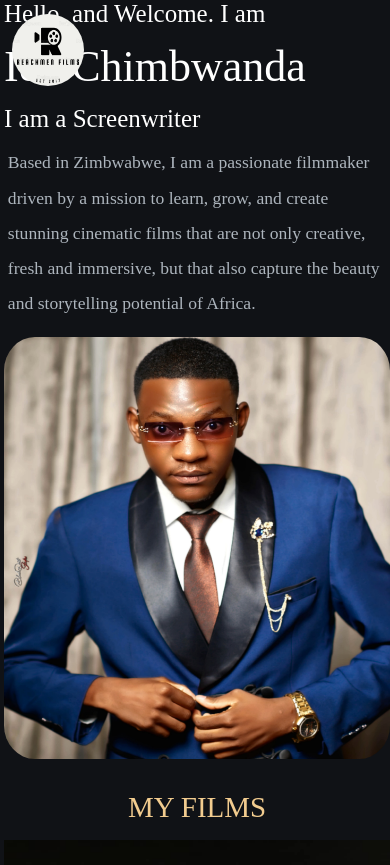
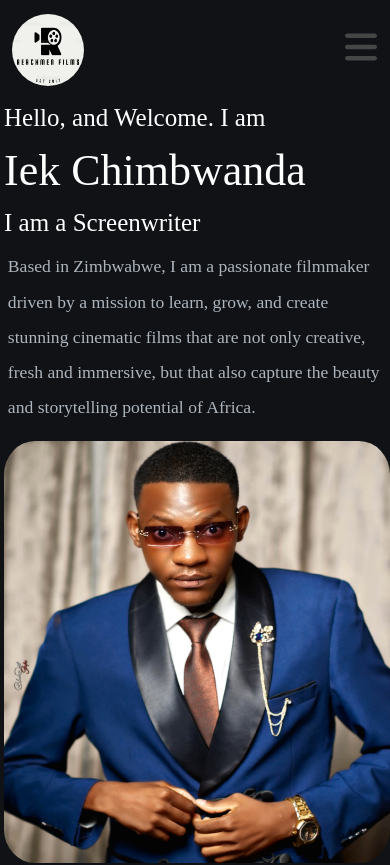
Before and after one commit to Civil-t/Iek, a plain HTML site: page index.html in a window 390 px wide. Shown: the top 865 px of the page. Drawn offline with Linux system fonts and the light colour scheme; files whose address does not match are found by name.

Commit message:
added hamburger menu

```diff
--- a/index.html
+++ b/index.html
@@ -9,7 +9,12 @@
     <!-- Navbar Section -->
     <div class="navbar">
       <img src="./images/logo.png" alt="logo" class="logo" />
-      <ul class="nav-menu">
+
+      <!-- Hamburger menu icon -->
+      <div class="hamburger" id="hamburger">
+        <img src="./icons/bars-solid.svg" alt="" />
+      </div>
+      <ul class="nav-menu" class="mobile-menu">
         <li data-target="hero">HOME</li>
         <li data-target="portfolio">FILMS</li>
         <li data-target="filmography">ABOUT</li>
--- a/script.js
+++ b/script.js
@@ -1,3 +1,10 @@
+const hamburger = document.getElementById("hamburger");
+const mobileMenu = document.getElementById("mobileMenu");
+
+hamburger.addEventListener("click", () => {
+  mobileMenu.classList.toggle("active");
+});
+
 // Navabr Scrolling logic
 
 document.addEventListener("DOMContentLoaded", function () {
--- a/style.css
+++ b/style.css
@@ -724,6 +724,33 @@ a {
   .form {
     width: 94%;
   }
+
+  .hamburger {
+    display: flex;
+    position: absolute;
+    right: 0.8rem;
+    top: 1.8rem;
+    z-index: 1100;
+  }
+
+  .hamburger img {
+    width: 2rem;
+    height: auto;
+    border-radius: 4px;
+    transition: 0.3s;
+  }
+
+  .hamburger.active div:nth-child(1) {
+    transform: translateY(10px) rotate(45deg);
+  }
+
+  .hamburger.active div:nth-child(2) {
+    opacity: 0;
+  }
+
+  .hamburger.active div:nth-child(3) {
+    transform: translateY(-10px) rotate(-45deg);
+  }
 }
 
 @media (max-width: 600px) {
@@ -773,10 +800,14 @@ a {
   }
 
   .filmography-container,
-  .portfolio-container,
-  .hero-container {
+  .portfolio-container {
     margin: 0.5rem auto;
     height: auto;
+  }
+
+  .hero-container {
+    height: auto;
+    margin: 6.5rem auto 0.5rem auto;
   }
 
   .card-content h2 {
@@ -808,14 +839,14 @@ a {
   }
 
   .filmography-container,
-  .portfolio-container,
-  .hero-container {
+  .portfolio-container {
     margin: 2rem auto;
     height: auto;
   }
 
   .hero-container {
-    margin: 0 0 1rem 0;
+    height: auto;
+    margin: 6.5rem auto 0.5rem auto;
   }
 
   .hero-container img {
```
Also changed, not shown: icons/bars-solid.svg (added).
